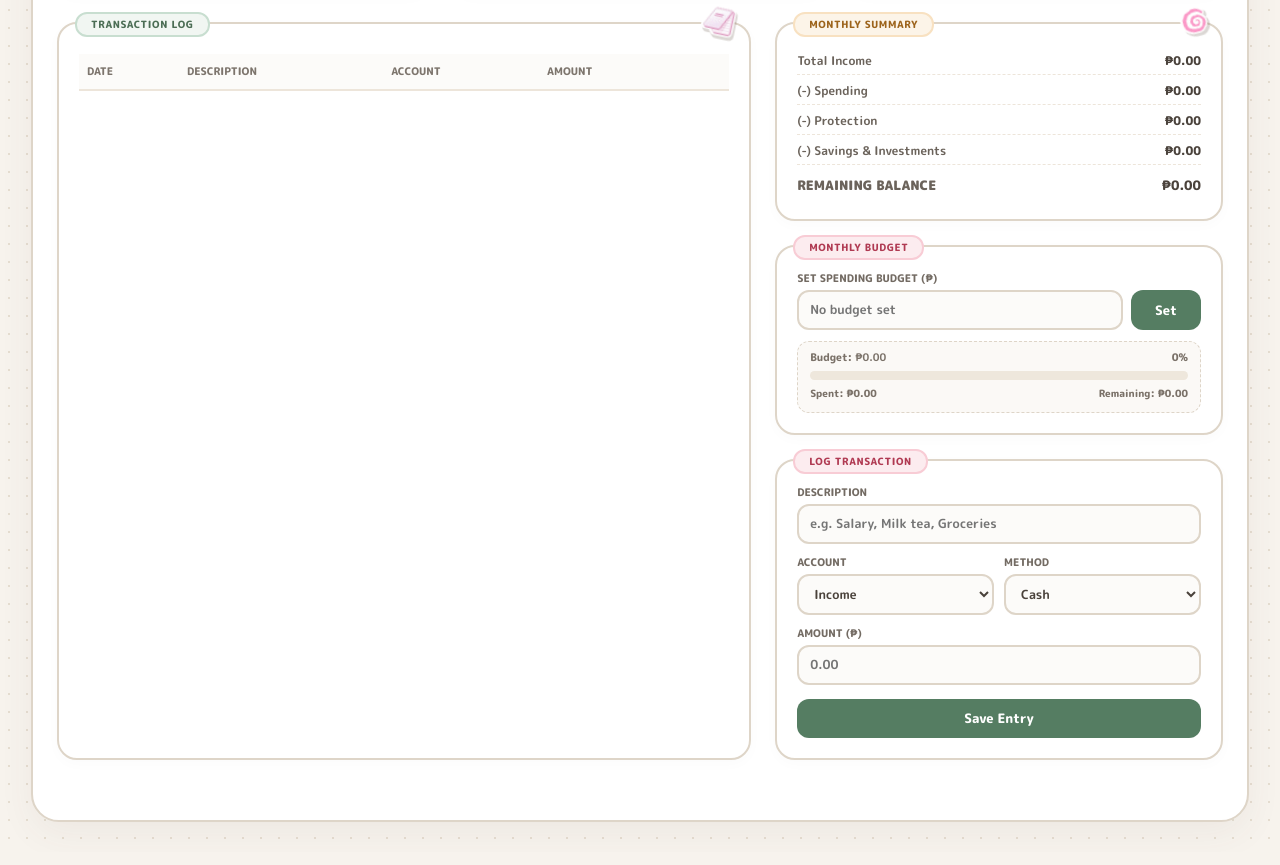
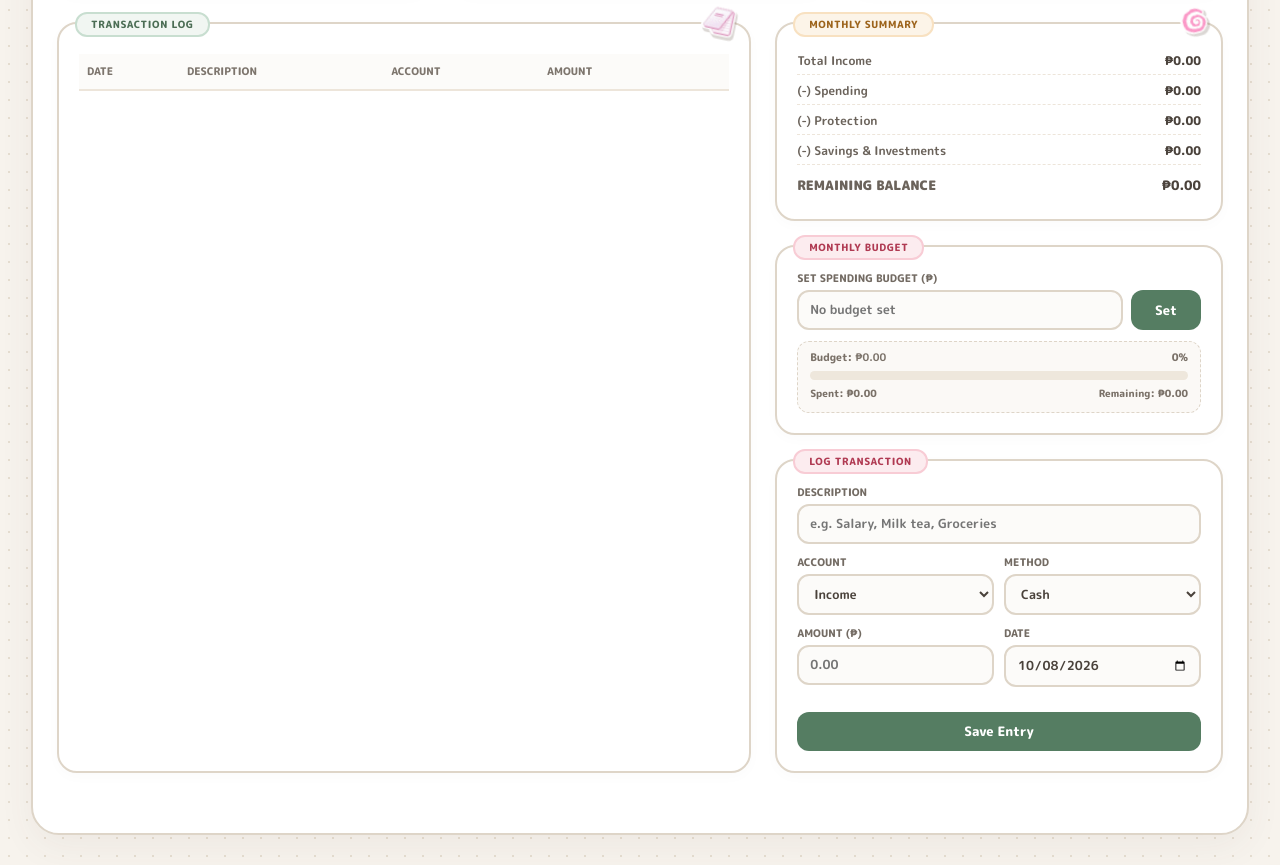
Before and after one commit to maykaila/FinancialTracker, a website with bundled scripts: page public/index.html in a window 1280 px wide. Shown: the part 575-1440 px from the top of the page. Built offline with nearby package versions, Linux system fonts and the light colour scheme; files whose address does not match are found by name; a web font is replaced by a local one.

Commit message:
now have date

```diff
--- a/public/index.html
+++ b/public/index.html
@@ -224,9 +224,16 @@
                             </div>
                         </div>
 
-                        <div class="form-group">
-                            <label for="amount">Amount (₱)</label>
-                            <input type="number" id="amount" placeholder="0.00" step="0.01" min="0.01" required>
+                        <div class="form-row">
+                            <div class="form-group">
+                                <label for="amount">Amount (₱)</label>
+                                <input type="number" id="amount" placeholder="0.00" step="0.01" min="0.01" required>
+                            </div>
+
+                            <div class="form-group">
+                                <label for="tx-date">Date</label>
+                                <input type="date" id="tx-date" required>
+                            </div>
                         </div>
 
                         <div class="form-actions">
--- a/public/js/app.js
+++ b/public/js/app.js
@@ -123,6 +123,14 @@ const Utils = {
         }
         const parsed = new Date(val);
         return isNaN(parsed.getTime()) ? new Date() : parsed;
+    },
+
+    toDateInputValue: (val) => {
+        const d = Utils.parseTxDate(val);
+        const year = d.getFullYear();
+        const month = String(d.getMonth() + 1).padStart(2, '0');
+        const day = String(d.getDate()).padStart(2, '0');
+        return `${year}-${month}-${day}`;
     }
 };
 
@@ -548,6 +556,10 @@ window.toggleKebab = (e, id) => {
 
 // Main Transaction Form Submit
 const txForm = document.getElementById('transaction-form');
+const txDateInput = document.getElementById('tx-date');
+if (txDateInput && !txDateInput.value) {
+    txDateInput.value = Utils.toDateInputValue(new Date());
+}
 if (txForm) {
     txForm.addEventListener('submit', async (e) => {
         e.preventDefault();
@@ -568,11 +580,13 @@ if (txForm) {
 
         btn.disabled = true;
         const editId = document.getElementById('edit-tx-id').value;
+        const dateVal = document.getElementById('tx-date').value;
         const payload = {
             description: document.getElementById('description').value.trim(),
             account: accountVal,
             method: document.getElementById('method').value,
-            amount: amountVal
+            amount: amountVal,
+            date: Utils.parseTxDate(dateVal).toISOString()
         };
 
         try {
@@ -608,6 +622,7 @@ window.startEditTx = (id) => {
     document.getElementById('account').value = tx.account;
     document.getElementById('method').value = tx.method || 'Cash';
     document.getElementById('amount').value = tx.amount;
+    document.getElementById('tx-date').value = Utils.toDateInputValue(tx.date);
 
     document.getElementById('tx-form-title').textContent = 'EDIT TRANSACTION';
     document.getElementById('tx-submit-btn').textContent = 'Save Changes';
@@ -617,6 +632,7 @@ window.startEditTx = (id) => {
 function resetTxForm() {
     document.getElementById('transaction-form').reset();
     document.getElementById('edit-tx-id').value = '';
+    document.getElementById('tx-date').value = Utils.toDateInputValue(new Date());
     document.getElementById('tx-form-title').textContent = 'LOG TRANSACTION';
     document.getElementById('tx-submit-btn').textContent = 'Save Entry';
     document.getElementById('tx-cancel-btn').style.display = 'none';
```
Also changed, not shown: server.js (+15 -2 lines).
